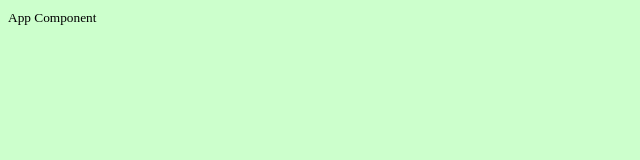
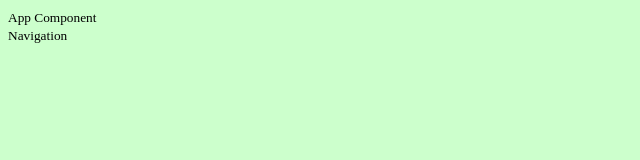
Before and after one commit to darrenbarklie/craftapplied-v3, a React app: page / in a window 1280 px wide. Shown: the top 160 px of the page, without its empty margins (0-640 px from the left). Built offline with nearby package versions, Linux system fonts and the light colour scheme; the HTML template or start-up script is replaced by a standard one.

Commit message:
Router config and nav element

```diff
--- a/package.json
+++ b/package.json
@@ -37,6 +37,7 @@
   "dependencies": {
     "prop-types": "^15.6.0",
     "react": "^16.0.0",
-    "react-dom": "^16.0.0"
+    "react-dom": "^16.0.0",
+    "react-router-dom": "^4.2.2"
   }
 }
--- a/src/components/App.js
+++ b/src/components/App.js
@@ -1,10 +1,16 @@
 import React, { Component } from 'react';
+
+import { Navigation } from './globals';
+
 
 class App extends Component {
   render() {
     return (
       <div id="app">
         <small>App Component</small>
+
+        <Navigation />
+
       </div>
     )
   }
--- /dev/null
+++ b/src/components/globals/Navigation.js
@@ -0,0 +1,10 @@
+import React from 'react';
+
+
+export const Navigation = () => {
+  return (
+    <nav className="primary">
+      <small>Navigation</small>
+    </nav>
+  )
+}
--- /dev/null
+++ b/src/components/globals/index.js
@@ -0,0 +1 @@
+export { Navigation } from './Navigation';
--- a/src/index.js
+++ b/src/index.js
@@ -1,11 +1,14 @@
 import React from 'react';
 import ReactDOM from 'react-dom';
+import { BrowserRouter as Router } from 'react-router-dom';
 //import registerServiceWorker from './registerServiceWorker';
 
 require('./sass/base.scss');
 import App from './components/App';
 
 ReactDOM.render(
-  <App />,
+  <Router>
+    <App />
+  </Router>,
   document.getElementById('root'));
 //registerServiceWorker();
```
